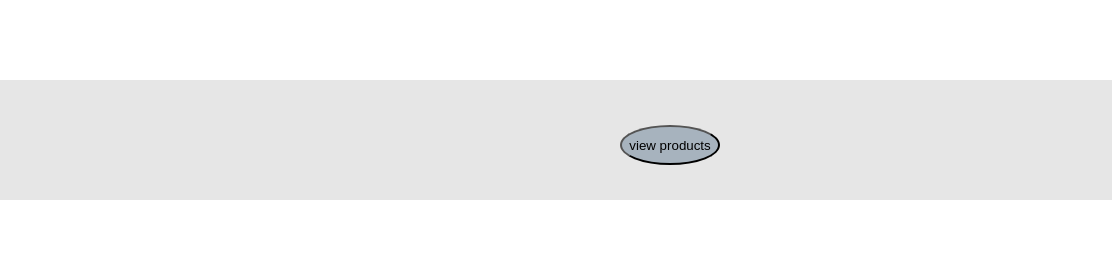
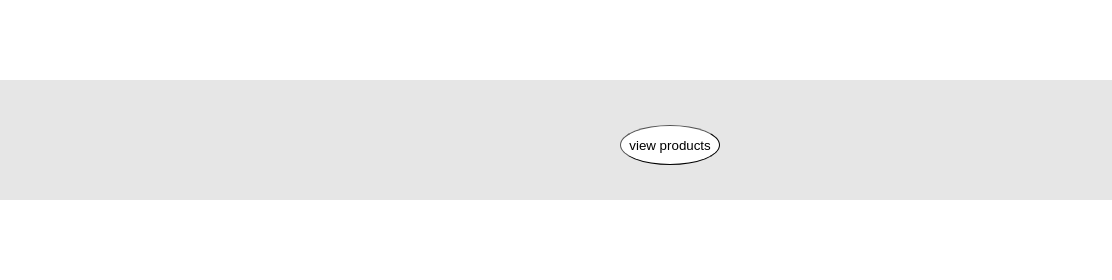
Before and after one commit to Perez3von/products-lab, a plain HTML site: page index.html in a window 1280 px wide. In both pictures the pointer is over the button "view products". Shown: the top 280 px of the page, 0-1112 px from the left. Drawn offline with Linux system fonts and the light colour scheme.

Commit message:
changed button style

```diff
--- a/styles/home.css
+++ b/styles/home.css
@@ -35,10 +35,11 @@ button{
     background-color: rgba(202, 199, 202, 0.527);
     border-color: black;
     border-radius: 50%;
+    border-width: 1px;
 
 }
 button:hover{
-background-color: rgba(1, 46, 83, 0.274);
+background-color: white;
 
 }
 img{
```
